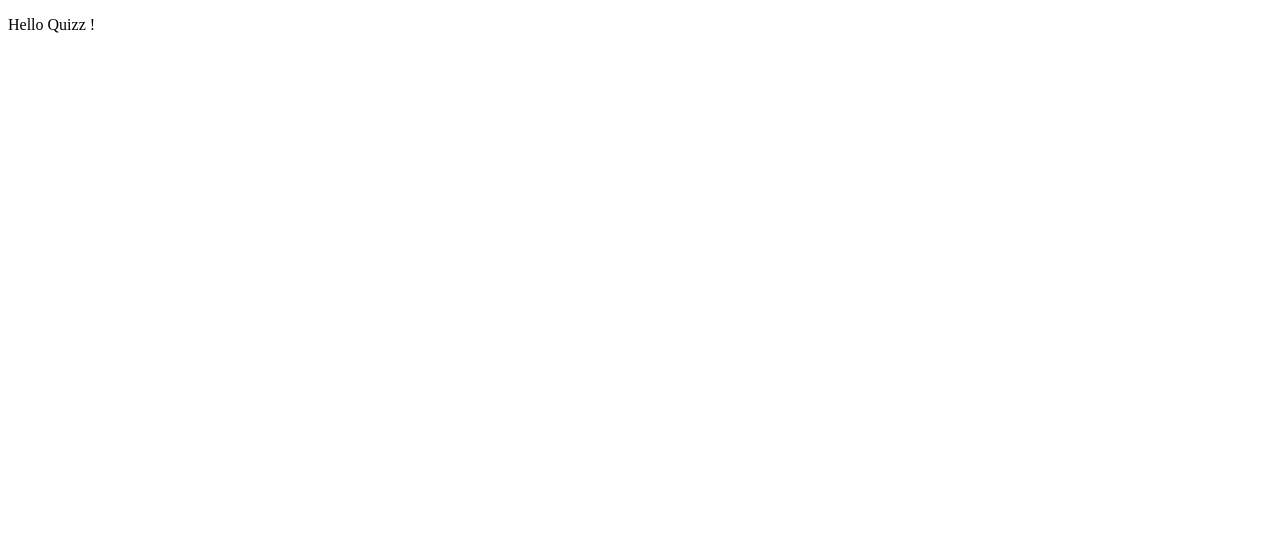
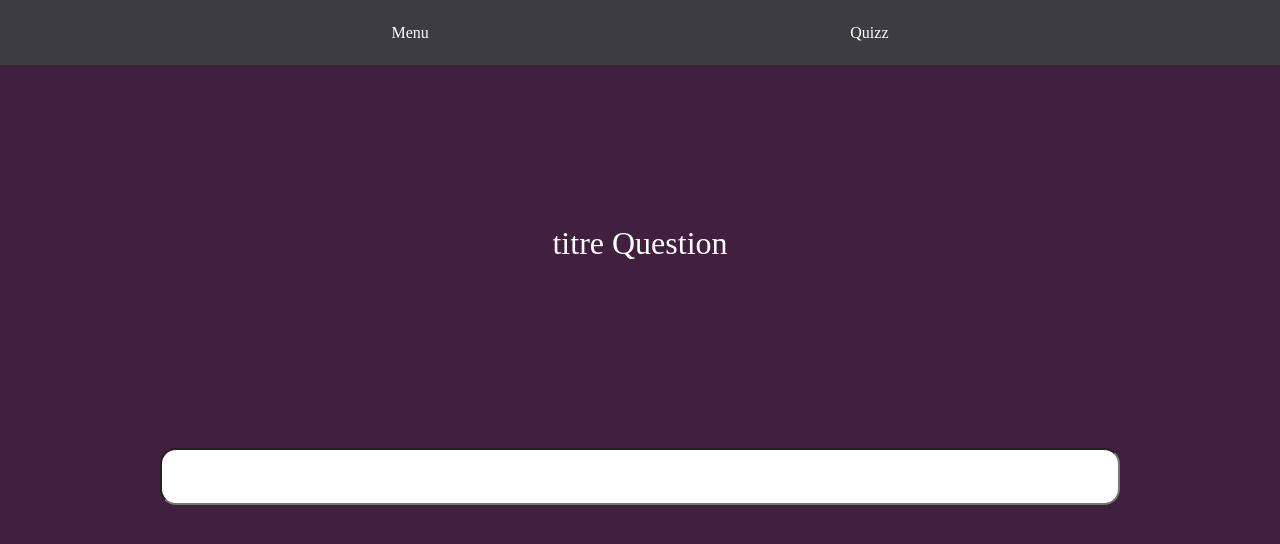
Before and after one commit to geoffrey66280/WebQuizz, an Angular app in the folder WebQuizzAngular/: page / in a window 1280 px wide. Shown: the top 544 px of the page. Built offline with nearby package versions, Linux system fonts and the light colour scheme.

Commit message:
navBar + quizzAppPage + title and input response

```diff
--- a/WebQuizzAngular/src/app/app.component.html
+++ b/WebQuizzAngular/src/app/app.component.html
@@ -1 +1,2 @@
+<app-nav></app-nav>
 <app-quizz-page></app-quizz-page>
--- a/WebQuizzAngular/src/app/app.module.ts
+++ b/WebQuizzAngular/src/app/app.module.ts
@@ -4,11 +4,13 @@ import { BrowserModule } from '@angular/platform-browser';
 import { AppRoutingModule } from './app-routing.module';
 import { AppComponent } from './app.component';
 import { QuizzPageComponent } from './quizz-page/quizz-page.component';
+import { NavComponent } from './nav/nav.component';
 
 @NgModule({
   declarations: [
     AppComponent,
-    QuizzPageComponent
+    QuizzPageComponent,
+    NavComponent
   ],
   imports: [
     BrowserModule,
--- /dev/null
+++ b/WebQuizzAngular/src/app/nav/nav.component.html
@@ -0,0 +1,9 @@
+<div id="header">
+
+    <div class="nav">
+        <a href="">Menu</a>
+    </div>
+    <div class="nav">
+        <a href="">Quizz</a>
+    </div>
+</div>
--- /dev/null
+++ b/WebQuizzAngular/src/app/nav/nav.component.scss
@@ -0,0 +1,35 @@
+#header {
+    background-color: rgb(61, 61, 65);
+    left: 0;
+    top: 0;
+    position: fixed;
+    width: 100%;
+    height: 65px;
+    display: flex;
+    align-items: center;
+    justify-content: space-evenly;
+}
+
+.nav {
+    padding: 23px 30px 22px 30px;
+    transition: 0.5s;
+    cursor: pointer;
+
+
+    &:hover  {
+        background-color: white;
+        color: black;
+        border: groove 1px;
+        border-color: rgb(61, 61, 65);
+
+        & a {
+            color: black;
+        }
+    }
+
+    a {
+        text-decoration: none;
+        color: white;
+    }
+
+}
--- /dev/null
+++ b/WebQuizzAngular/src/app/nav/nav.component.ts
@@ -0,0 +1,15 @@
+import { Component, OnInit } from '@angular/core';
+
+@Component({
+  selector: 'app-nav',
+  templateUrl: './nav.component.html',
+  styleUrls: ['./nav.component.scss']
+})
+export class NavComponent implements OnInit {
+
+  constructor() { }
+
+  ngOnInit(): void {
+  }
+
+}
--- a/WebQuizzAngular/src/app/quizz-page/quizz-page.component.html
+++ b/WebQuizzAngular/src/app/quizz-page/quizz-page.component.html
@@ -1 +1,10 @@
-<p>Hello Quizz !</p>
+<div id="quiz">
+    <p class="titre">
+        titre Question
+    </p>
+
+    <div>
+        <input type="text" class="reponse">
+    </div>
+
+</div>
--- a/WebQuizzAngular/src/app/quizz-page/quizz-page.component.scss
+++ b/WebQuizzAngular/src/app/quizz-page/quizz-page.component.scss
@@ -0,0 +1,27 @@
+#quiz {
+    background-color: rgb(65, 31, 63);
+    width: 100%;
+    height: 100%;
+    left: 0;
+    top: 0;
+    position: fixed;
+    margin-top: 65px;
+    display: flex;
+    align-items: center;
+    flex-direction: column;
+}
+
+.titre {
+    color: white;
+    font-size: xx-large;
+    margin-top: 5em;
+}
+
+.reponse {
+    margin-top: 8em;
+    width: 50em;
+    height: 3em;
+    border-radius: 16px;
+    box-sizing: border-box;
+    font-size: larger;
+}
```
Also changed, not shown: 1 other file (tests, documents, lock files or other folders).
